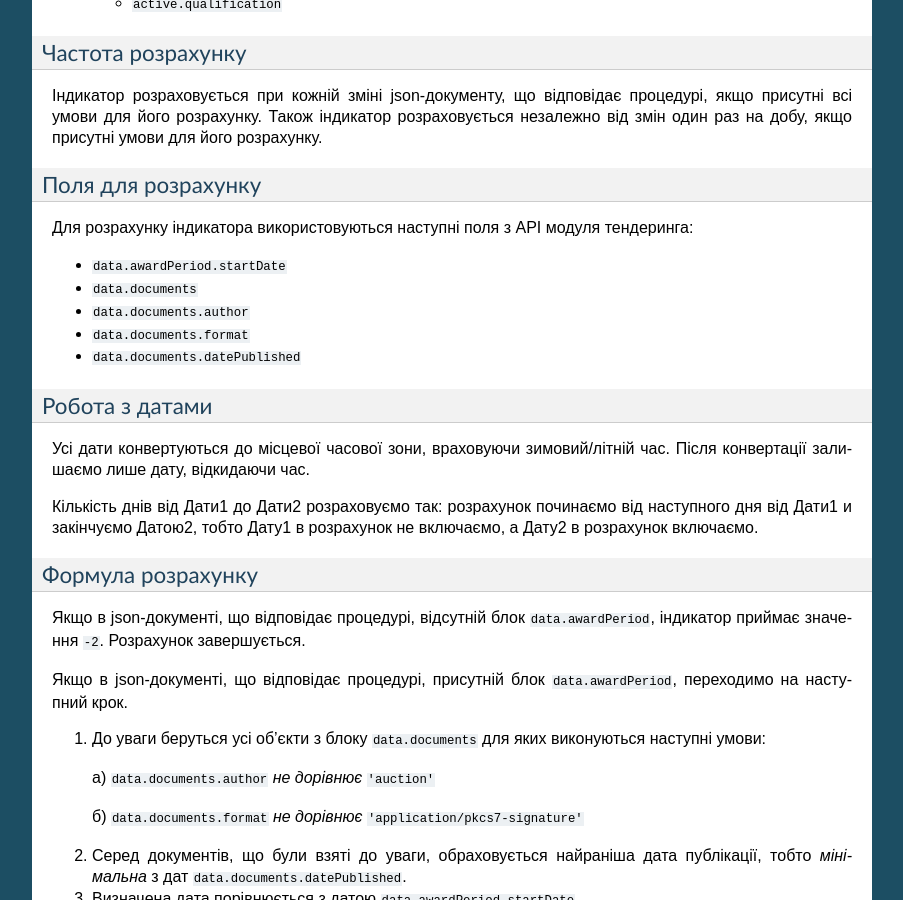
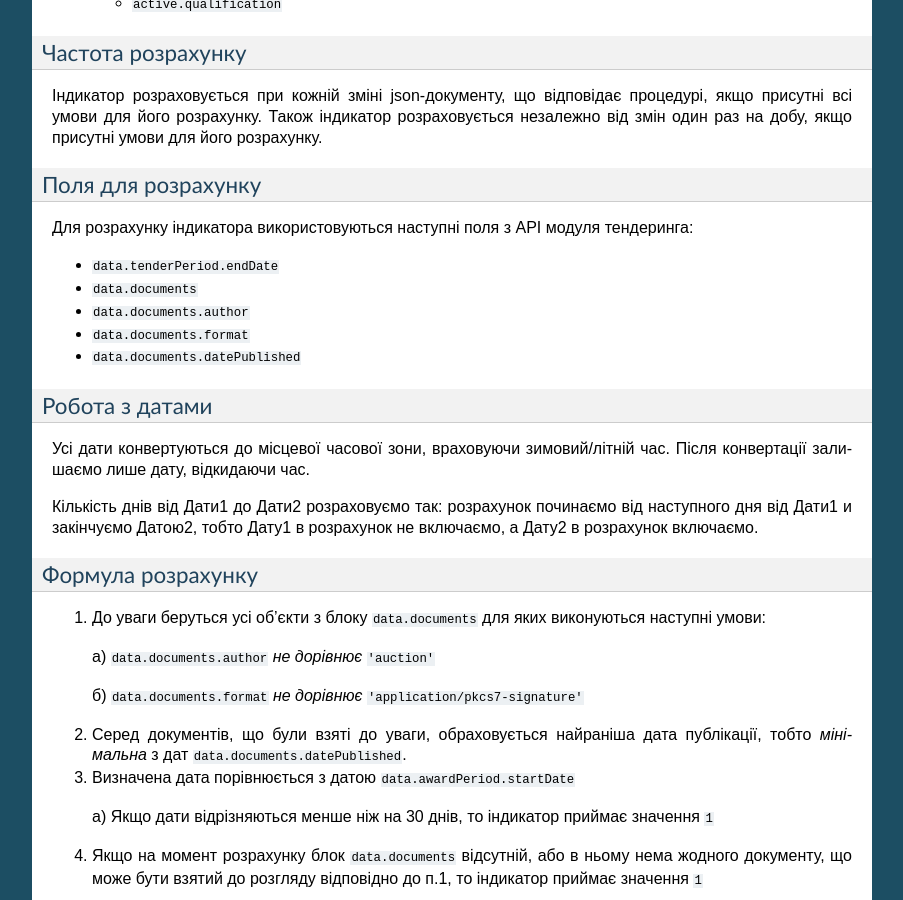
Before and after one commit to dbolshev/indicators-docs, a Sphinx documentation site: the page built from docs/RISK-1-21-1.rst, in a window 1280 px wide and 900 px high, scrolled down 1561 px. Shown: the whole window, without its empty margins (198-1101 px from the left). Built offline with Sphinx 7.4.7, drawn with Linux system fonts in a browser that asks for light colours.

Commit message:
Update RISK-1-21-1.rst

```diff
--- a/docs/RISK-1-21-1.rst
+++ b/docs/RISK-1-21-1.rst
@@ -86,7 +86,7 @@ RISK-1-21-1. Порушення строку оприлюднення тенде
 
 Для розрахунку індикатора використовуються наступні поля з API модуля тендеринга:
 
-- ``data.awardPeriod.startDate``
+- ``data.tenderPeriod.endDate``
 - ``data.documents``
 - ``data.documents.author``
 - ``data.documents.format``
@@ -101,10 +101,6 @@ RISK-1-21-1. Порушення строку оприлюднення тенде
 
 Формула розрахунку
 ==================
-
-Якщо в json-документі, що відповідає процедурі, відсутній блок ``data.awardPeriod``, індикатор приймає значення ``-2``. Розрахунок завершується.
-
-Якщо в json-документі, що відповідає процедурі, присутній блок ``data.awardPeriod``, переходимо на наступний крок.
 
 1. До уваги беруться усі об'єкти з блоку ``data.documents`` для яких виконуються наступні умови:
 
```
